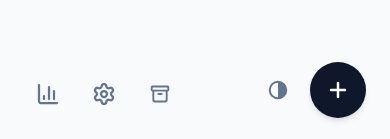
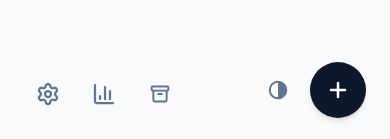
Before and after one commit to charlesferreira/task-management, a React (Vite) app: page /projects in a window 390 px wide. Shown: the part 702-841 px from the top of the page. Built offline with nearby package versions, Linux system fonts and the light colour scheme.

Commit message:
feat: refactor component positioning and improve layout for better responsiveness

```diff
--- a/src/App.tsx
+++ b/src/App.tsx
@@ -1,16 +1,16 @@
+import { X } from "lucide-react";
 import { useEffect, useMemo, useRef, useState } from "react";
-import { X } from "lucide-react";
 import { useNavigate, useParams } from "react-router";
+import ArchivedFilterWidget from "./components/ArchivedFilterWidget";
+import BoardSettingsWidget from "./components/BoardSettingsWidget";
+import ProjectDetailsDrawer from "./components/ProjectDetailsDrawer";
 import TaskDetailsDrawer from "./components/TaskDetailsDrawer";
+import type { ThemeMode } from "./components/ThemeToggleButton";
 import TodayStatsWidget from "./components/TodayStatsWidget";
-import BoardSettingsWidget from "./components/BoardSettingsWidget";
-import ArchivedFilterWidget from "./components/ArchivedFilterWidget";
 import UndoToast from "./components/UndoToast";
-import ProjectDetailsDrawer from "./components/ProjectDetailsDrawer";
-import type { ThemeMode } from "./components/ThemeToggleButton";
-import { UNASSIGNED_PROJECT_ID } from "./models/types";
 import { useProjects } from "./hooks/useProjects";
 import { useTasks } from "./hooks/useTasks";
+import { UNASSIGNED_PROJECT_ID } from "./models/types";
 import ProjectsView from "./pages/BoardView";
 import TasksView from "./pages/ListView";
 import TrackerView from "./pages/ZenView";
@@ -195,7 +195,8 @@ function App() {
     const media = window.matchMedia("(prefers-color-scheme: dark)");
 
     const applyTheme = () => {
-      const useDark = themeMode === "dark" || (themeMode === "system" && media.matches);
+      const useDark =
+        themeMode === "dark" || (themeMode === "system" && media.matches);
       root.classList.toggle("dark", useDark);
       root.style.colorScheme =
         themeMode === "system" ? (media.matches ? "dark" : "light") : themeMode;
@@ -222,7 +223,9 @@ function App() {
   );
 
   const zenRows = useMemo(() => {
-    const activeTasks = tasks.filter((task) => !task.completedAt && !task.archivedAt);
+    const activeTasks = tasks.filter(
+      (task) => !task.completedAt && !task.archivedAt,
+    );
     return activeTasks
       .map((task) => {
         return {
@@ -249,7 +252,9 @@ function App() {
     if (selectedProjectKey === UNASSIGNED_PROJECT_DRAWER_KEY) {
       return unassignedProject;
     }
-    return projects.find((project) => project.id === selectedProjectKey) ?? null;
+    return (
+      projects.find((project) => project.id === selectedProjectKey) ?? null
+    );
   }, [projects, selectedProjectKey, unassignedProject]);
   const selectedProjectTasks = useMemo(() => {
     if (!selectedProject) return [];
@@ -281,12 +286,17 @@ function App() {
     view: AppView,
   ) => {
     if (pendingNewTaskDraft) {
-      const existingDraft = tasks.find((task) => task.id === pendingNewTaskDraft.id);
+      const existingDraft = tasks.find(
+        (task) => task.id === pendingNewTaskDraft.id,
+      );
       if (
         existingDraft &&
         isTaskSameAsDraftInitial(existingDraft, pendingNewTaskDraft)
       ) {
-        if (existingDraft.title !== title || existingDraft.projectId !== projectId) {
+        if (
+          existingDraft.title !== title ||
+          existingDraft.projectId !== projectId
+        ) {
           updateTaskDetails(existingDraft.id, {
             title,
             projectId,
@@ -402,9 +412,7 @@ function App() {
   };
 
   const handleCloseSettingsPanel = () => {
-    setOpenBottomPanel((current) =>
-      current === "settings" ? null : current,
-    );
+    setOpenBottomPanel((current) => (current === "settings" ? null : current));
   };
 
   const handleToggleArchivedFilter = () => {
@@ -413,7 +421,9 @@ function App() {
   };
 
   const handleExportTasks = () => {
-    const projectMap = new Map(projects.map((project) => [project.id, project]));
+    const projectMap = new Map(
+      projects.map((project) => [project.id, project]),
+    );
     const payload = {
       version: 1,
       exportedAt: new Date().toISOString(),
@@ -478,7 +488,9 @@ function App() {
         }>;
       };
 
-      const importedProjects = Array.isArray(parsed.projects) ? parsed.projects : [];
+      const importedProjects = Array.isArray(parsed.projects)
+        ? parsed.projects
+        : [];
       const importedTasks = Array.isArray(parsed.tasks) ? parsed.tasks : [];
 
       const nextProjects = [...projects].sort((a, b) => a.order - b.order);
@@ -515,11 +527,14 @@ function App() {
       const allowedStoryPoints = new Set([1, 2, 3, 5, 8]);
       const importedTaskEntries = importedTasks
         .map((entry) => {
-          const title = typeof entry.title === "string" ? entry.title.trim() : "";
+          const title =
+            typeof entry.title === "string" ? entry.title.trim() : "";
           if (!title) return null;
 
           const projectName =
-            typeof entry.projectName === "string" ? entry.projectName.trim() : "";
+            typeof entry.projectName === "string"
+              ? entry.projectName.trim()
+              : "";
           const mappedProjectId = projectName
             ? (projectIdByName.get(normalizeNameKey(projectName)) ?? null)
             : null;
@@ -783,9 +798,7 @@ function App() {
             : isProjects
               ? "h-full gap-6 overflow-hidden pt-8"
               : "min-h-screen gap-6 px-6 py-8"
-        } ${
-          isProjects ? "min-h-0" : ""
-        }`}
+        } ${isProjects ? "min-h-0" : ""}`}
       >
         {isTracker ? (
           <div className="pointer-events-none absolute inset-x-0 top-0 z-20 h-20">
@@ -793,7 +806,7 @@ function App() {
               <button
                 type="button"
                 onClick={() => navigate("/tasks")}
-                className="pointer-events-auto inline-flex h-14 w-14 items-center justify-center rounded-lg p-0 text-5xl leading-none font-light text-slate-700 opacity-0 transition group-hover:opacity-100 hover:opacity-80 dark:text-white dark:focus-visible:outline-white focus-visible:outline-2 focus-visible:outline-offset-2 focus-visible:outline-slate-700"
+                className="pointer-events-auto inline-flex h-14 w-14 items-center justify-center rounded-lg p-0 text-5xl leading-none font-light text-slate-700 opacity-0 transition group-hover:opacity-100 hover:opacity-80 focus-visible:outline-2 focus-visible:outline-offset-2 focus-visible:outline-slate-700 dark:text-white dark:focus-visible:outline-white"
                 aria-label="Exit tracker mode"
               >
                 <X className="h-8 w-8" strokeWidth={2.75} aria-hidden="true" />
@@ -848,7 +861,11 @@ function App() {
           </header>
         )}
 
-        <div className={isTracker || isProjects ? "flex flex-1 min-h-0 min-w-0" : ""}>
+        <div
+          className={
+            isTracker || isProjects ? "flex min-h-0 min-w-0 flex-1" : ""
+          }
+        >
           {activeView === "tracker" ? (
             <TrackerView
               rows={zenRows}
@@ -897,13 +914,11 @@ function App() {
         <TaskDetailsDrawer
           isOpen={isTaskDrawerOpen}
           task={selectedTask}
-          autoSelectTitle={
-            Boolean(
-              selectedTask &&
-                pendingNewTaskDraft &&
-                selectedTask.id === pendingNewTaskDraft.id,
-            )
-          }
+          autoSelectTitle={Boolean(
+            selectedTask &&
+            pendingNewTaskDraft &&
+            selectedTask.id === pendingNewTaskDraft.id,
+          )}
           projects={projects}
           unassignedProject={unassignedProject}
           onClose={handleCloseTaskDetails}
@@ -942,15 +957,7 @@ function App() {
           onDelete={handleDeleteProject}
         />
         {!isTracker ? (
-          <>
-            <TodayStatsWidget
-              tasksCompleted={todayStats.tasksCompleted}
-              pointsCompleted={todayStats.pointsCompleted}
-              effortMinutes={todayStats.effortMinutes}
-              isOpen={openBottomPanel === "today"}
-              onToggle={handleToggleTodayPanel}
-              onClose={handleCloseTodayPanel}
-            />
+          <div className="fixed bottom-6 left-6 z-30 flex items-end gap-2">
             <BoardSettingsWidget
               isOpen={openBottomPanel === "settings"}
               onToggle={handleToggleSettingsPanel}
@@ -960,11 +967,19 @@ function App() {
               onExportTasks={handleExportTasks}
               onImportTasks={handleImportTasks}
             />
+            <TodayStatsWidget
+              tasksCompleted={todayStats.tasksCompleted}
+              pointsCompleted={todayStats.pointsCompleted}
+              effortMinutes={todayStats.effortMinutes}
+              isOpen={openBottomPanel === "today"}
+              onToggle={handleToggleTodayPanel}
+              onClose={handleCloseTodayPanel}
+            />
             <ArchivedFilterWidget
               isActive={showArchivedOnly}
               onToggle={handleToggleArchivedFilter}
             />
-          </>
+          </div>
         ) : null}
         {undoToast ? (
           <UndoToast
--- a/src/components/ArchivedFilterWidget.tsx
+++ b/src/components/ArchivedFilterWidget.tsx
@@ -19,7 +19,7 @@ const ArchivedFilterWidget = ({
       activeLabel="Archived"
       ariaLabel="Toggle archived tasks filter"
       title="Archived filter"
-      containerClassName="fixed bottom-6 left-34 z-30"
+      containerClassName="relative"
     />
   );
 };
--- a/src/components/BoardSettingsWidget.tsx
+++ b/src/components/BoardSettingsWidget.tsx
@@ -38,7 +38,7 @@ const BoardSettingsWidget = ({
       icon={<Settings className="h-6 w-6" strokeWidth={2.25} />}
       ariaLabel="Open board settings"
       title="Board settings"
-      containerClassName="fixed bottom-6 left-20 z-30"
+      containerClassName="relative"
       panelClassName="absolute bottom-full left-0 mb-3 w-72 rounded-xl border border-slate-200/70 bg-white p-4 shadow-md dark:border-slate-800/70 dark:bg-slate-900"
     >
       <div className="space-y-3">
--- a/src/components/BottomActionButton.tsx
+++ b/src/components/BottomActionButton.tsx
@@ -9,7 +9,7 @@ type BottomActionButtonProps = {
   activeLabel?: string;
   ariaLabel: string;
   title: string;
-  containerClassName: string;
+  containerClassName?: string;
   panelClassName?: string;
   children?: ReactNode;
 };
@@ -22,7 +22,7 @@ const BottomActionButton = ({
   activeLabel,
   ariaLabel,
   title,
-  containerClassName,
+  containerClassName = "relative",
   panelClassName,
   children,
 }: BottomActionButtonProps) => {
--- a/src/components/TodayStatsWidget.tsx
+++ b/src/components/TodayStatsWidget.tsx
@@ -30,7 +30,7 @@ const TodayStatsWidget = ({
       icon={<BarChart3 className="h-6 w-6" strokeWidth={2.25} />}
       ariaLabel="Toggle today stats"
       title="Today stats"
-      containerClassName="fixed bottom-6 left-6 z-30"
+      containerClassName="relative"
       panelClassName="absolute bottom-full left-0 mb-3 w-55 rounded-xl border border-slate-200/70 bg-white/95 px-4 py-3 shadow-md backdrop-blur dark:border-slate-800/70 dark:bg-slate-900/95"
     >
       <div className="grid grid-cols-3 gap-3 text-center">
--- a/src/components/UndoToast.tsx
+++ b/src/components/UndoToast.tsx
@@ -8,7 +8,7 @@ type UndoToastProps = {
 const UndoToast = ({ message, onUndo, onDismiss, isClosing }: UndoToastProps) => {
   return (
     <div
-      className={`fixed right-4 bottom-24 z-[70] flex w-[calc(100vw-2rem)] max-w-md items-center gap-3 rounded-2xl border border-slate-700/70 bg-slate-900/95 px-4 py-3 text-slate-100 shadow-xl shadow-slate-950/40 backdrop-blur sm:right-6 sm:w-auto ${
+      className={`fixed top-4 left-1/2 z-[70] flex w-[calc(100vw-2rem)] max-w-md -translate-x-1/2 items-center gap-3 rounded-2xl border border-slate-700/70 bg-slate-900/95 px-4 py-3 text-slate-100 shadow-xl shadow-slate-950/40 backdrop-blur ${
         isClosing ? "undo-toast-exit" : "undo-toast-enter"
       }`}
     >
--- a/src/index.css
+++ b/src/index.css
@@ -104,7 +104,7 @@ button {
 
 @keyframes undoToastIn {
   from {
-    transform: translate3d(26px, 0, 0);
+    transform: translate3d(0, -18px, 0);
     opacity: 0;
   }
   to {
@@ -119,7 +119,7 @@ button {
     opacity: 1;
   }
   to {
-    transform: translate3d(26px, 0, 0);
+    transform: translate3d(0, -12px, 0);
     opacity: 0;
   }
 }
```
